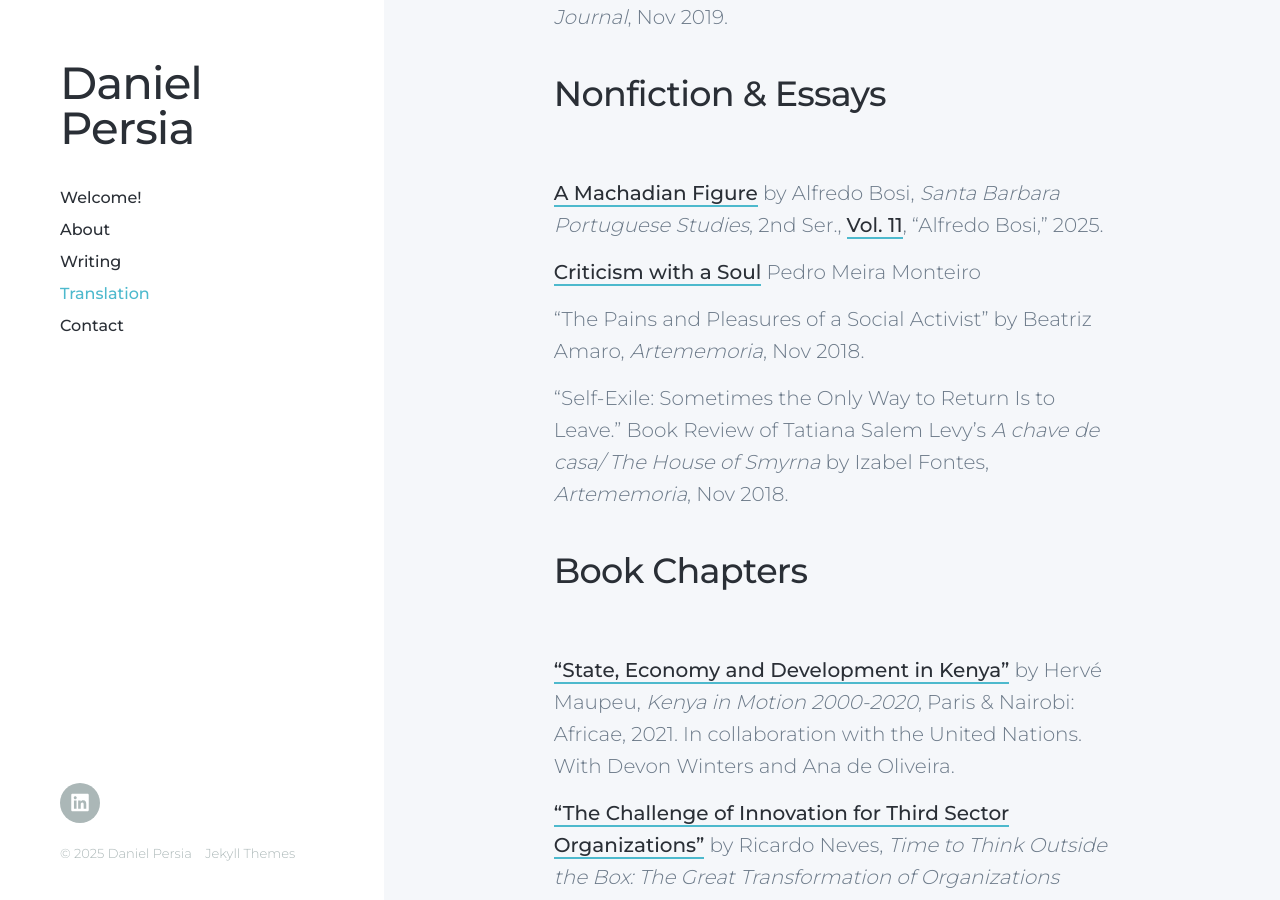
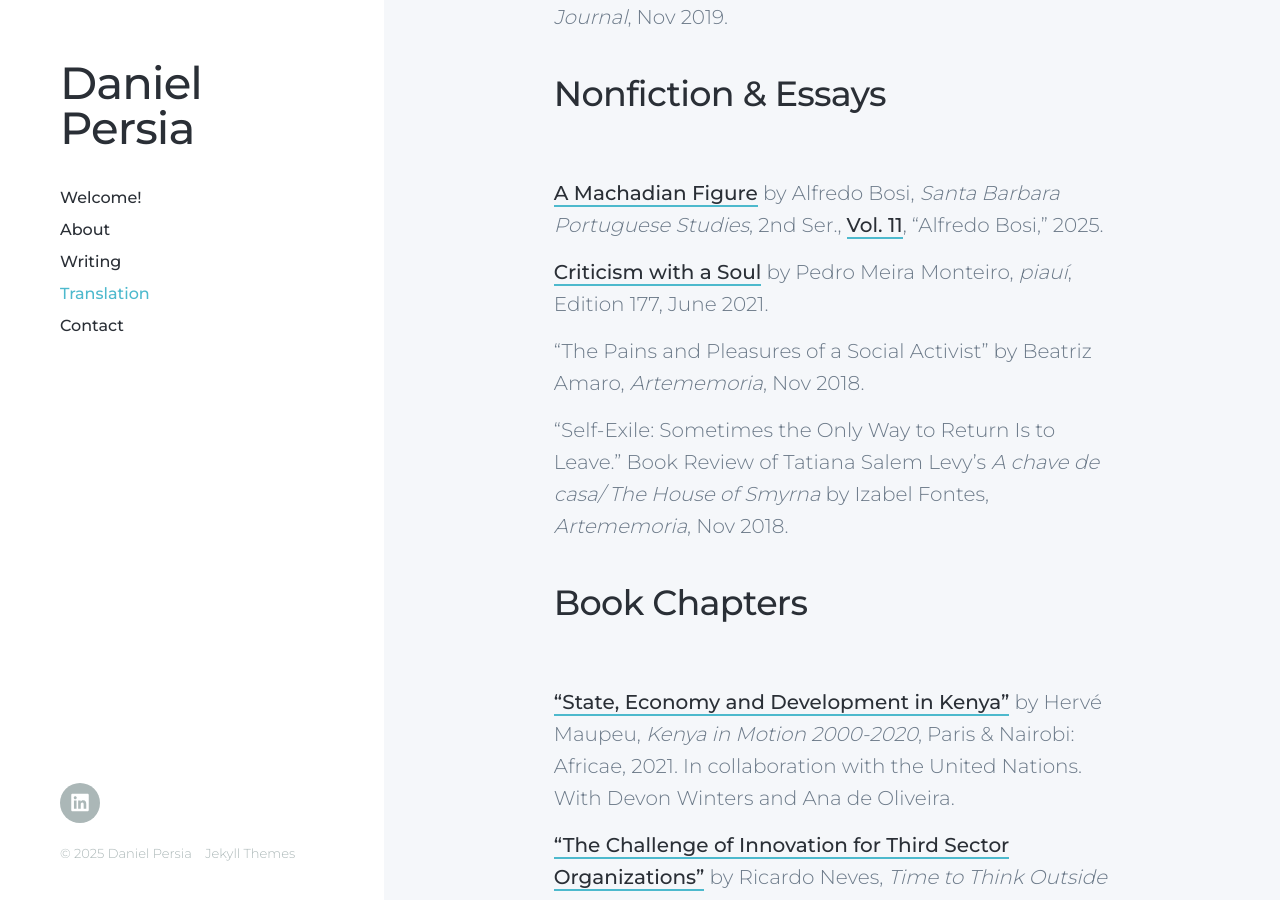
Before and after one commit to danielpersia/danielpersia.github.io, a Jekyll site: the page built from _pages/translations.md, in a window 1280 px wide and 900 px high, scrolled down 4151 px. Built offline with Jekyll 4.4.1, drawn with Linux system fonts in a browser that asks for light colours; nearby versions of some CDN libraries.

Commit message:
Update translations.md

```diff
--- a/_pages/translations.md
+++ b/_pages/translations.md
@@ -87,7 +87,7 @@ The book, whose art direction was the responsibility of the award-winning Rodolf
 
 [A Machadian Figure](https://sbps.spanport.ucsb.edu/sites/default/files/sitefiles/volume/Vol_11/A%20Machadian%20Figure.pdf) by Alfredo Bosi, *Santa Barbara Portuguese Studies*, 2nd Ser., [Vol. 11](https://sbps.spanport.ucsb.edu/volume/11), "Alfredo Bosi," 2025.
 
-[Criticism with a Soul](https://piaui.folha.uol.com.br/materia/criticism-with-soul/) Pedro Meira Monteiro
+[Criticism with a Soul](https://piaui.folha.uol.com.br/materia/criticism-with-soul/) by Pedro Meira Monteiro, *piauí*, Edition 177, June 2021.
 
 "The Pains and Pleasures of a Social Activist" by Beatriz Amaro, *Artememoria*, Nov 2018.
 
```
